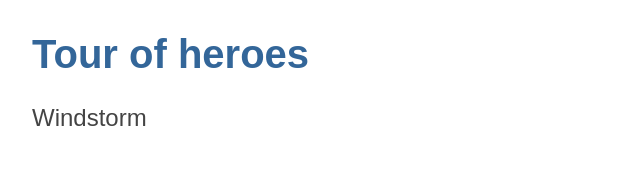
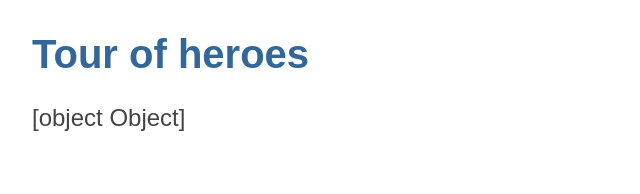
Before and after one commit to tomasgoyret/tour-of-heroes, an Angular app: page / in a window 1280 px wide. Shown: the top 194 px of the page, without its empty margins (0-640 px from the left). Built offline with nearby package versions, Linux system fonts and the light colour scheme.

Commit message:
creating hero interface

```diff
--- /dev/null
+++ b/src/app/hero.ts
@@ -0,0 +1,4 @@
+export interface Hero {
+    id: number,
+    name: string
+}
--- a/src/app/heroes/heroes.component.ts
+++ b/src/app/heroes/heroes.component.ts
@@ -1,4 +1,5 @@
 import { Component, OnInit } from '@angular/core';
+import { Hero } from '../hero';
 
 @Component({
   selector: 'app-heroes',
@@ -7,7 +8,10 @@ import { Component, OnInit } from '@angular/core';
 })
 export class HeroesComponent implements OnInit {
 
-  heroe = "Windstorm";
+  heroe: Hero ={
+    id: 1,
+    name: "Windstorm"
+  };
 
   constructor() { }
 
```
